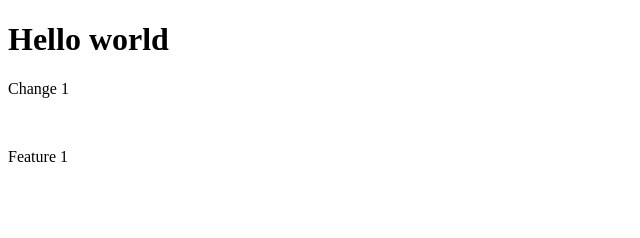
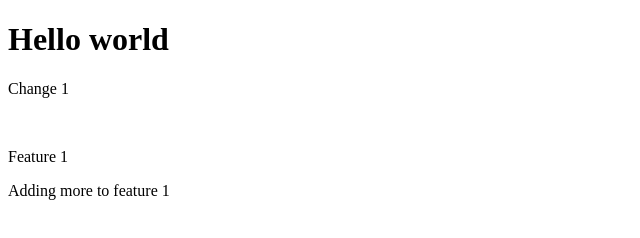
Before and after one commit to CollegeLR2/Git-test-2023, a plain HTML site: page index.html in a window 1280 px wide. Shown: the whole page, without its empty margins (0-640 px from the left). Drawn offline with Linux system fonts and the light colour scheme.

Commit message:
Added to feature 1

```diff
--- a/index.html
+++ b/index.html
@@ -11,5 +11,6 @@
     <p>Change 1</p>
     <br />
     <p>Feature 1</p>
+    <p>Adding more to feature 1</p>
 </body>
 </html>
```
